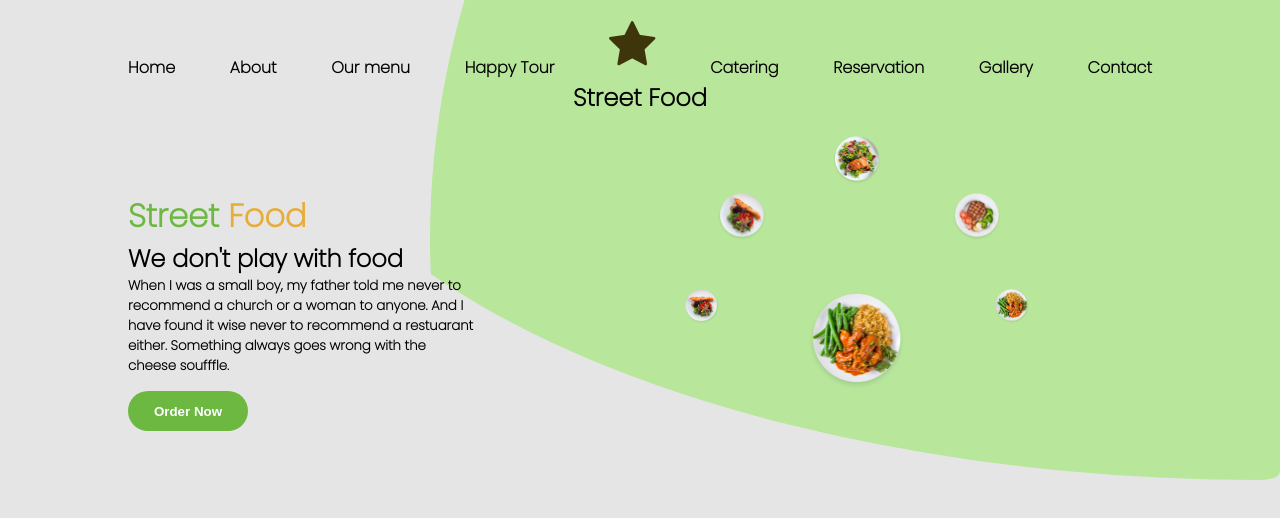
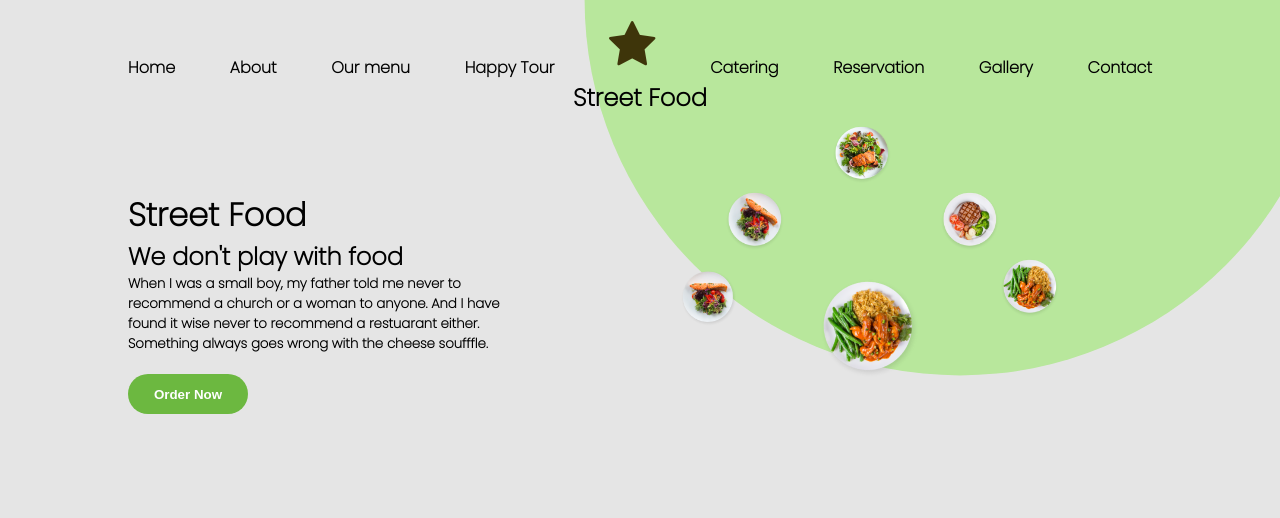
Before and after one commit to Marcos8060/Street_Food_Website, a plain HTML site: page index.html in a window 1280 px wide. Drawn offline with Linux system fonts and the light colour scheme.

Commit message:
Positioned the images to fit the required area

```diff
--- a/index.html
+++ b/index.html
@@ -31,23 +31,21 @@
     </div>
     <div class="food_title">
         <h1><span class="street">Street</span> <spa class="food">Food</spa></h1>
-        <img class="img2" src="./Assets/image 2.png" alt="food">
-        <img class="img3" src="./Assets/img3.png" alt="food">
-    </div>
-    <div class="food_info">
-        <div>
-            <h2>We don't play with food</h2>
-            <h5 class="text">When I was a small boy, my father told me never to recommend a church or a woman to
+        <h2>We don't play with food</h2>
+         <h5 class="text">When I was a small boy, my father told me never to recommend a church or a woman to
                 anyone. And I have found it wise never to recommend a restuarant either. Something
             always goes wrong with the cheese soufffle.
-        </h5>
-        </div>
-        <div class="img_container">
-            <img class="img4" src="./Assets/img4.png" alt="food">
-            <img class="img6" src="./Assets/image 5.png" alt="food">
-            <img class="img5" src="./Assets/img6.png" alt="food">
-        </div>
+         </h5>
+         <button class="btn">Order Now</button>
     </div>
-    <button class="btn">Order Now</button>
+    <div class="img_container1">
+        <img src="./Assets/image 2.png" alt="food">
+        <img src="./Assets/img3.png" alt="food">
+    </div>
+    <div class="img_container2">
+        <img src="./Assets/img4.png" alt="food">
+        <img src="./Assets/img6.png" alt="food">
+        <img src="./Assets/image 5.png" alt="food">
+    </div>
 </body>
 </html>
--- a/style.css
+++ b/style.css
@@ -32,80 +32,52 @@ i{
 }
 .title{
     text-align: center;
-    margin-bottom: 20px;
+    margin-bottom: 10px;
 }
 .title h2{
     font-weight: bold;
 }
 .top_img img{
-    width: 50px;
-    border-radius: 50%;
     margin-left: 65%;
+    width: 60px;
 }
 .food_title{
-    margin-top: 400px;
-    width: 80%;
-    margin: auto;
-    display: flex;
-    justify-content: space-between;
+    float: left;
+    margin-left: 128px;
+    width: 400px;
 }
-.img2{
-    width: 50px;
-    border-radius: 50%;
-    margin-left: 22%;
+.img_container1{
+    float: right;
 }
-.img3{
-    width: 50px;
-    border-radius: 50%;
+.img_container1 img:nth-child(1){
     margin-right: 150px;
+    width: 60px;
 }
-.food_title h1{
-    font-weight: bold;
+.img_container1 img:nth-child(2){
+    margin-right: 280px;
+    width: 60px;
 }
-.street{
-    color: #6CB840;
-}
-.food{
-    color: #E8AC3A;
-}
-.food_info{
-    width: 80%;
-    margin: auto;
-    display: flex;
-    justify-content: space-between;
-}
-.food_info .text{
-    margin-right: 100px;
-}
-.food_info div img{
-    height: 50px;
-    width: 50px;
-    border-radius: 100%;
-}
-.food_info .img_container{
+.img_container2{
+    float: right;
     display: flex;
 }
-
-.food_info .img_container .img5{
-    margin-right: 115px;
-    margin-top: 40px;
+.img_container2 img:nth-child(3){
+    margin-right: 220px;
+    width: 60px;
+    height: 60px;
 }
-.food_info .img_container .img4{
-    margin-left: 100px;
-    margin-top: 40px;
-    margin-right: 80px;
+.img_container2 img:nth-child(2){
+    margin-right: 60px;
 }
-.food_info .img_container .img6{
-    width: 100px;
-    height: 100px;
-    border-radius: 100%;
-    margin-right: 80px;
-    margin-top: 50px;
+.img_container2 img:nth-child(1){
+    margin-right: 50px;
+    width: 80px;
+    height: 80px;
 }
 .btn{
     width: 120px;
+    margin-top: 20px;
     height: 40px;
-    margin-left: 128px;
     border-radius: 30px;
     background-color: #6CB840;
     border: none;
@@ -115,15 +87,13 @@ i{
 }
 .circle{
     position: absolute;
-    width: 80%;
-    height: 60%;
-    bottom: 50%;
-    border-bottom-right-radius: 10%;
-    border-bottom-left-radius: 550%;
+    width: 100%;
+    height: 70%;
     right: 0;
     top: 0;
-    background: #B8E79C;
-    clip-path:  circle(850px  at  right);
-    margin-bottom: 100px;
+    left: 0;
+    background-color: #B8E79C;
+    -webkit-clip-path: circle(10.0% at 50%);
+    clip-path: circle(38.0% at 75% 0%);
     z-index: -1;
 }
```
